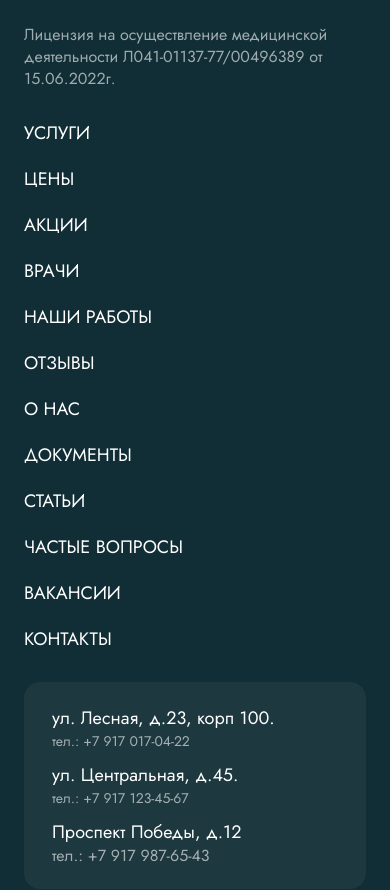
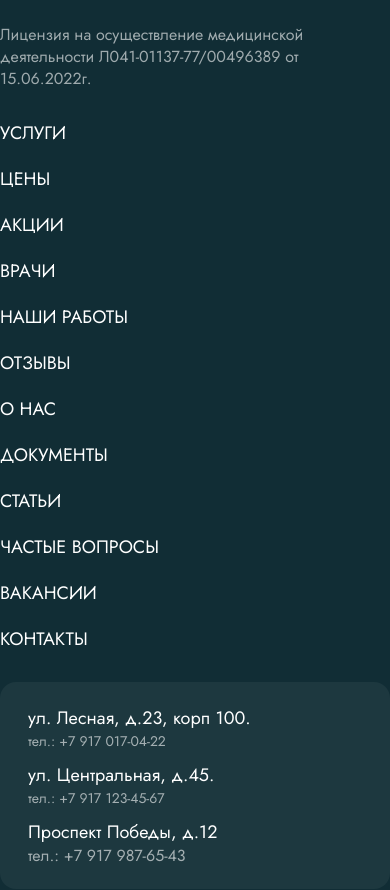
Before and after one commit to DmitriyVoronovich/Test.footer, a website built with webpack: page index.html in a window 390 px wide. Shown: the part 98-988 px from the top of the page. Built offline with nearby package versions, Linux system fonts and the light colour scheme.

Commit message:
refactoring: Change style

```diff
--- a/components/branches-component/branches-component.css
+++ b/components/branches-component/branches-component.css
@@ -1,3 +1,5 @@
+
+
 .branches__list {
   width: 100%;
   max-width: 483px;
@@ -5,7 +7,7 @@
   display: flex;
   flex-direction: column;
   gap: 8px;
-  background: #1d383f;
+  background: var(--secondary);
   border-radius: 16px;
 }
 
@@ -17,7 +19,7 @@
 
 .branches__address {
   text-decoration: none;
-  color: #ffffff;
+  color: var(--primary-text);
   font-size: 18px;
   line-height: 24px;
   letter-spacing: 0;
@@ -27,7 +29,7 @@
 
 .branches__phone {
   text-decoration: none;
-  color: rgba(255, 255, 255, 0.6);
+  color: var(--secondary-text);
   font-size: 14px;
   line-height: 19px;
   letter-spacing: 0;
@@ -53,6 +55,19 @@
   }
 }
 
+@media (max-width: 826px) {
+  .branches__list {
+    flex-wrap: wrap;
+    gap: 24px;
+  }
+
+  .branches__item {
+    max-width: 289.33px;
+    width: 100%;
+    flex-shrink: 1;
+  }
+}
+
 @media (max-width: 768px) {
   .branches {
     width: 100%;
@@ -64,6 +79,7 @@
   }
 
   .branches__item {
+    max-width: 100%;
     flex-grow: 1;
   }
 }
--- a/components/footer-disclaimer-component/footer-disclaimer-component.css
+++ b/components/footer-disclaimer-component/footer-disclaimer-component.css
@@ -7,7 +7,7 @@
 .footer-disclaimer__text {
   font-size: 16px;
   line-height: 22px;
-  color: rgba(255, 255, 255, 0.6);
+  color: var(--secondary-text);
   letter-spacing: 0;
   font-family: Jost, sans-serif;
   font-weight: 400;
--- a/components/footer-logo-component/footer-logo-component.css
+++ b/components/footer-logo-component/footer-logo-component.css
@@ -8,11 +8,10 @@
 
 .footer-logo__img {
   width: 167px;
-  height: 42px;
 }
 
 .footer-logo__info {
-  color: rgba(255, 255, 255, 0.6);
+  color: var(--secondary-text);
   letter-spacing: 0;
   font-family: Jost, sans-serif;
   font-weight: 400;
@@ -27,7 +26,7 @@
   }
 }
 
-@media (max-width: 768px) {
+@media (max-width: 826px) {
   .footer-logo {
     flex-direction: row;
     justify-content: start;
@@ -36,7 +35,7 @@
   }
 
   .footer-logo__info {
-   width: 100%;
+    width: 100%;
   }
 }
 
--- a/components/menu-component/menu-component.css
+++ b/components/menu-component/menu-component.css
@@ -1,6 +1,13 @@
 .menu {
   display: flex;
   gap: 24px;
+}
+
+.menu__item {
+  margin: 0;
+  list-style-type: none;
+  flex: 1;
+  min-width: 0;
 }
 
 .menu__list {
@@ -8,18 +15,13 @@
   display: flex;
   flex-direction: column;
   gap: 24px;
-}
-
-.menu__item {
-  margin: 0;
-  width: 228px;
-  list-style-type: none;
+  align-items: flex-start;
 }
 
 .menu__link {
   text-decoration: none;
   text-transform: uppercase;
-  color: #ffffff;
+  color: var(--primary-text);
   font-size: 18px;
   line-height: 22px;
   letter-spacing: 0;
--- a/components/social-links-component/social-links-component.css
+++ b/components/social-links-component/social-links-component.css
@@ -8,7 +8,7 @@
 .social-links__item {
   width: 100%;
   height: 52px;
-  background: #1d383f;
+  background: var(--secondary);
   border-radius: 12px;
   display: flex;
   justify-content: center;
--- a/css/style.css
+++ b/css/style.css
@@ -1,3 +1,5 @@
+@import url('variables.css');
+
 * {
   box-sizing: border-box;
   margin: 0;
@@ -9,13 +11,17 @@ html {
 }
 
 .footer {
+  display: flex;
+  justify-content: center;
   width: 100%;
-  max-width: 1920px;
-  background: #112e36;
+  padding: 70px 0 0;
+  background: var(--primary);
+}
+
+.container {
+  max-width: 1507px;
   display: flex;
   flex-direction: column;
-  padding: 70px 207px 0 206px;
-  margin: 0 auto;
 }
 
 .footer__top {
@@ -32,6 +38,7 @@ html {
 
 .footer__menu {
   max-width: 484px;
+  width: 100%;
 }
 
 .footer__contact {
@@ -44,7 +51,7 @@ html {
 
 .footer__middle {
   margin-top: 60px;
-  border-top: 1px solid rgba(255, 255, 255, 0.2);
+  border-top: 1px solid var(--border);
   padding: 24px 0;
   display: flex;
   gap: 28px;
@@ -52,7 +59,7 @@ html {
 }
 
 .footer__policy-item {
-  color: rgba(255, 255, 255, 0.6);
+  color: var(--secondary-text);
   font-size: 16px;
   line-height: 1.35em;
   letter-spacing: 0;
@@ -69,7 +76,7 @@ html {
 }
 
 .footer__notice {
-  border-top: 1px solid rgba(255, 255, 255, 0.2);
+  border-top: 1px solid var(--border);
   padding: 24px 0;
   display: flex;
   width: 100%;
@@ -80,27 +87,28 @@ html {
   font-weight: 400;
   letter-spacing: 0.05em;
   width: 100%;
-  color: rgba(255, 255, 255, 0.2);
+  color: var(--border);
   font-size: 30px;
   line-height: 1.40em;
   text-transform: uppercase;
   text-align: center;
 }
 
-@media (max-width: 1730px) {
-  .footer {
-    padding: 50px 130px 0;
+@media (max-width: 1500px) {
+  .footer__notice-text {
+    font-size: 28px;
+    text-align: start;
   }
 }
 
 @media (max-width: 1200px) {
+
   .footer {
-    width: 100%;
-    max-width: 1200px;
-    display: flex;
-    flex-direction: column;
-    padding: 50px 130px 0 ;
-    margin: 0 auto;
+    padding: 50px 0 0;
+  }
+
+  .container {
+    max-width: 940px;
   }
 
   .footer__top {
@@ -125,22 +133,32 @@ html {
     gap: 28px;
     width: 100%;
   }
-
-  .footer__notice-text {
-    font-size: 28px;
-    text-align: start;
-  }
 }
 
-@media (max-width: 1060px) {
-  .footer {
-    padding: 40px 60px 0 60px;
+@media (max-width: 826px) {
+  .footer__menu {
+    max-width: none;
+  }
+
+  .footer__top {
+    gap: 32px;
+    max-width: 780px;
+  }
+
+  .footer__navigation {
+    flex-direction: column;
+    gap: 32px;
   }
 }
 
 @media (max-width: 768px) {
+
   .footer {
-    padding: 40px 60px 0 60px;
+    padding: 40px 0 0;
+  }
+
+  .container {
+    max-width: 648px;
   }
 
   .footer__top {
@@ -155,7 +173,7 @@ html {
 
   .footer__menu {
     width: 100%;
-    max-width:none;
+    max-width: none;
   }
 
   .footer__contact {
@@ -169,15 +187,10 @@ html {
   }
 }
 
-@media (max-width: 560px) {
-  .footer {
-    padding: 40px 24px 0 24px;
-  }
-}
+@media (max-width: 360px) {
 
-@media (max-width: 360px) {
-  .footer {
-    padding: 40px 24px 0 24px;
+  .container {
+    max-width: 312px;
   }
 
   .footer__top {
--- /dev/null
+++ b/css/variables.css
@@ -0,0 +1,7 @@
+:root {
+  --primary: #112D35;
+  --secondary: #1D383F;
+  --border: rgba(255, 255, 255, 0.2);
+  --primary-text: #FFFFFF;
+  --secondary-text: rgba(255, 255, 255, 0.6);
+}
--- a/index.html
+++ b/index.html
@@ -34,6 +34,7 @@
 <body>
 
 <div class="footer">
+  <div class="container">
   <section class="footer__top">
     <div class="footer__navigation">
     <footer-logo-component></footer-logo-component>
@@ -56,6 +57,7 @@
   <section class="footer__notice">
     <p class="footer__notice-text">Имеются противопоказания. Необходимо проконсультироваться со специалистом</p>
   </section>
+  </div>
 </div>
   <script type="module" src="./components/menu-component/menu-component.js"></script>
   <script type="module" src="./components/branches-component/branches-component.js"></script>
```
